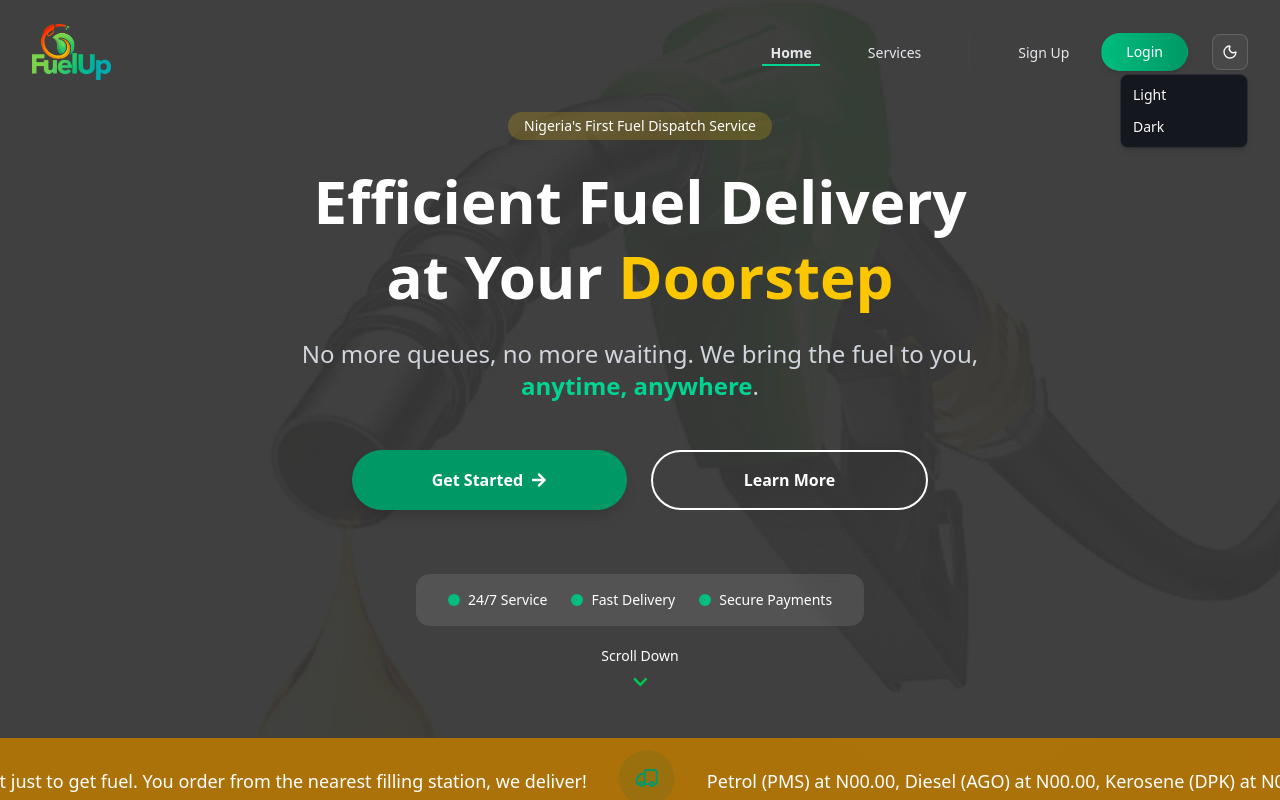
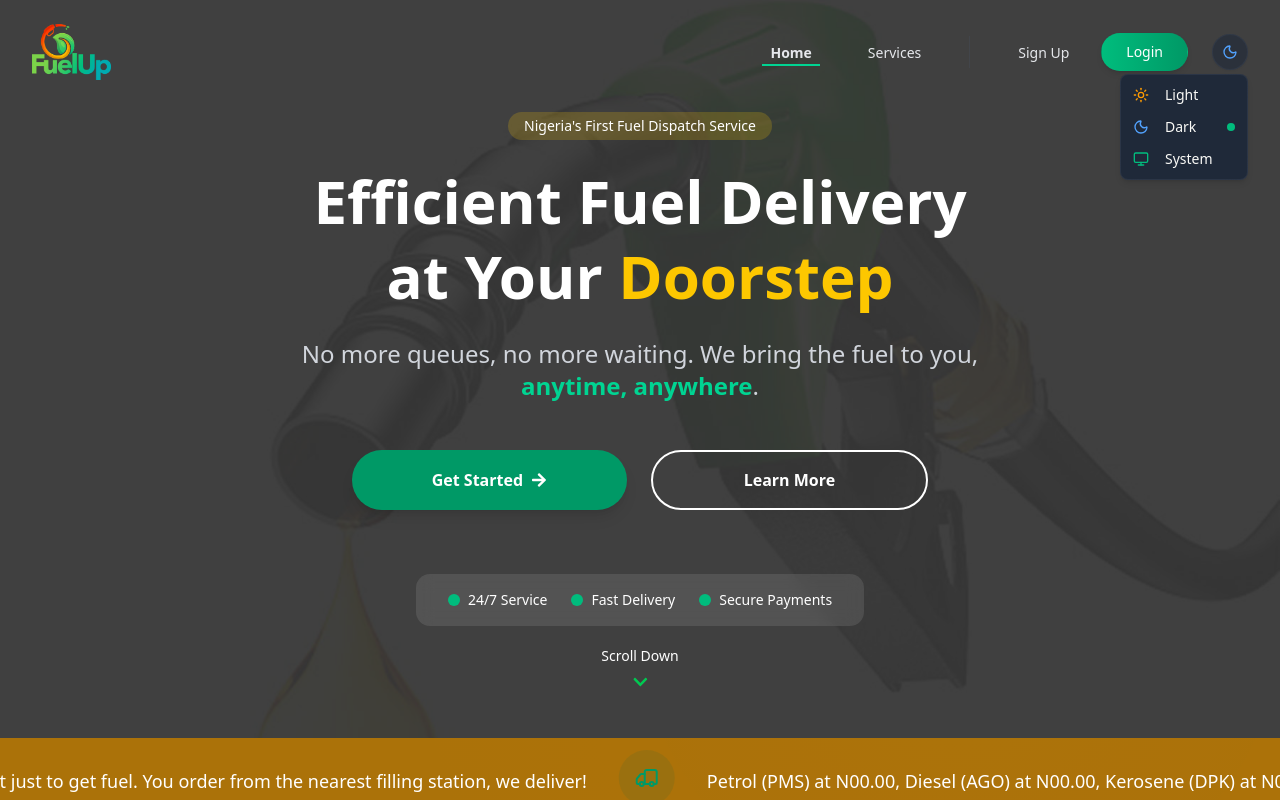
Before and after one commit to Adeboye22/user-fuelup, a React (Vite) app: page / in a window 1280 px wide. Both pictures are taken after a click on the button "Toggle theme". Shown: the top 800 px of the page. Built offline with nearby package versions, Linux system fonts and the light colour scheme.

Commit message:
updated the theme toggle

```diff
--- a/src/components/mode-toggle.jsx
+++ b/src/components/mode-toggle.jsx
@@ -1,32 +1,89 @@
-import { Moon, Sun } from "lucide-react"
+"use client"
 
+import { motion } from "framer-motion"
+import { Moon, Sun, Monitor } from "lucide-react"
 import { Button } from "@/components/ui/button"
-import {
-  DropdownMenu,
-  DropdownMenuContent,
-  DropdownMenuItem,
-  DropdownMenuTrigger,
-} from "@/components/ui/dropdown-menu"
+import { DropdownMenu, DropdownMenuContent, DropdownMenuItem, DropdownMenuTrigger } from "@/components/ui/dropdown-menu"
 import { useTheme } from "@/components/theme-provider"
 
 export function ModeToggle() {
-  const { setTheme } = useTheme()
+  const { theme, setTheme } = useTheme()
+
+  const getThemeIcon = () => {
+    switch (theme) {
+      case "light":
+        return <Sun className="h-[1.2rem] w-[1.2rem] text-amber-500" />
+      case "dark":
+        return <Moon className="h-[1.2rem] w-[1.2rem] text-blue-400" />
+      default:
+        return <Monitor className="h-[1.2rem] w-[1.2rem] text-emerald-500" />
+    }
+  }
 
   return (
     <DropdownMenu>
       <DropdownMenuTrigger asChild>
-        <Button variant="outline" size="icon">
-          <Sun className="h-[1.2rem] w-[1.2rem] rotate-0 scale-100 transition-all dark:-rotate-90 dark:scale-0" />
-          <Moon className="absolute h-[1.2rem] w-[1.2rem] rotate-90 scale-0 transition-all dark:rotate-0 dark:scale-100" />
+        <Button
+          variant="outline"
+          size="icon"
+          className="rounded-full h-9 w-9 bg-white/90 dark:bg-gray-800/60 backdrop-blur-md border border-gray-200 dark:border-gray-700/50 hover:bg-gray-50 dark:hover:bg-gray-700/30 transition-all duration-200"
+        >
+          <motion.div
+            key={theme}
+            initial={{ scale: 0.8, opacity: 0 }}
+            animate={{ scale: 1, opacity: 1 }}
+            transition={{ duration: 0.2 }}
+          >
+            {getThemeIcon()}
+          </motion.div>
           <span className="sr-only">Toggle theme</span>
         </Button>
       </DropdownMenuTrigger>
-      <DropdownMenuContent align="end">
-        <DropdownMenuItem onClick={() => setTheme("light")}>
-          Light
+      <DropdownMenuContent
+        align="end"
+        className="bg-white/95 dark:bg-gray-800/95 backdrop-blur-md border border-gray-200 dark:border-gray-700/50"
+      >
+        <DropdownMenuItem
+          onClick={() => setTheme("light")}
+          className="cursor-pointer hover:bg-gray-100 dark:hover:bg-gray-700/30"
+        >
+          <Sun className="mr-2 h-4 w-4 text-amber-500" />
+          <span>Light</span>
+          {theme === "light" && (
+            <motion.div
+              initial={{ scale: 0 }}
+              animate={{ scale: 1 }}
+              className="ml-auto w-2 h-2 bg-emerald-500 rounded-full"
+            />
+          )}
         </DropdownMenuItem>
-        <DropdownMenuItem onClick={() => setTheme("dark")}>
-          Dark
+        <DropdownMenuItem
+          onClick={() => setTheme("dark")}
+          className="cursor-pointer hover:bg-gray-100 dark:hover:bg-gray-700/30"
+        >
+          <Moon className="mr-2 h-4 w-4 text-blue-400" />
+          <span>Dark</span>
+          {theme === "dark" && (
+            <motion.div
+              initial={{ scale: 0 }}
+              animate={{ scale: 1 }}
+              className="ml-auto w-2 h-2 bg-emerald-500 rounded-full"
+            />
+          )}
+        </DropdownMenuItem>
+        <DropdownMenuItem
+          onClick={() => setTheme("system")}
+          className="cursor-pointer hover:bg-gray-100 dark:hover:bg-gray-700/30"
+        >
+          <Monitor className="mr-2 h-4 w-4 text-emerald-500" />
+          <span>System</span>
+          {theme === "system" && (
+            <motion.div
+              initial={{ scale: 0 }}
+              animate={{ scale: 1 }}
+              className="ml-auto w-2 h-2 bg-emerald-500 rounded-full"
+            />
+          )}
         </DropdownMenuItem>
       </DropdownMenuContent>
     </DropdownMenu>
--- /dev/null
+++ b/src/components/theme-notification.jsx
@@ -0,0 +1,54 @@
+"use client"
+
+import { motion, AnimatePresence } from "framer-motion"
+import { useEffect, useState } from "react"
+import { Sun, Moon, Monitor, Check } from "lucide-react"
+import { useTheme } from "@/components/theme-provider"
+
+export function ThemeNotification() {
+  const { theme } = useTheme()
+  const [showNotification, setShowNotification] = useState(false)
+  const [previousTheme, setPreviousTheme] = useState(theme)
+
+  useEffect(() => {
+    if (theme !== previousTheme && previousTheme) {
+      setShowNotification(true)
+      const timer = setTimeout(() => setShowNotification(false), 2000)
+      return () => clearTimeout(timer)
+    }
+    setPreviousTheme(theme)
+  }, [theme, previousTheme])
+
+  const getThemeInfo = () => {
+    switch (theme) {
+      case "light":
+        return { icon: Sun, label: "Light mode", color: "text-amber-500" }
+      case "dark":
+        return { icon: Moon, label: "Dark mode", color: "text-blue-400" }
+      default:
+        return { icon: Monitor, label: "System theme", color: "text-emerald-500" }
+    }
+  }
+
+  const themeInfo = getThemeInfo()
+  const Icon = themeInfo.icon
+
+  return (
+    <AnimatePresence>
+      {showNotification && (
+        <motion.div
+          initial={{ opacity: 0, y: 50, scale: 0.9 }}
+          animate={{ opacity: 1, y: 0, scale: 1 }}
+          exit={{ opacity: 0, y: 50, scale: 0.9 }}
+          className="fixed bottom-4 right-4 z-50 flex items-center gap-3 bg-white/95 dark:bg-gray-800/95 backdrop-blur-md border border-gray-200 dark:border-gray-700/50 rounded-lg px-4 py-3 shadow-lg"
+        >
+          <div className="flex items-center gap-2">
+            <Icon className={`h-5 w-5 ${themeInfo.color}`} />
+            <span className="text-sm font-medium text-gray-900 dark:text-white">{themeInfo.label}</span>
+          </div>
+          <Check className="h-4 w-4 text-emerald-500" />
+        </motion.div>
+      )}
+    </AnimatePresence>
+  )
+}
--- a/src/components/theme-provider.jsx
+++ b/src/components/theme-provider.jsx
@@ -9,20 +9,17 @@ const initialState = {
 
 const ThemeProviderContext = createContext(initialState)
 
-export function ThemeProvider({
-  children,
-  defaultTheme = "dark", // Changed default from "system" to "dark"
-  storageKey = "vite-ui-theme",
-  ...props
-}) {
+export function ThemeProvider({ children, defaultTheme = "system", storageKey = "fuelup-driver-theme", ...props }) {
   const [theme, setTheme] = useState(() => {
-    // Check localStorage first, then fall back to defaultTheme
-    const storedTheme = localStorage.getItem(storageKey)
-    return storedTheme || defaultTheme
+    if (typeof window !== "undefined") {
+      return localStorage.getItem(storageKey) || defaultTheme
+    }
+    return defaultTheme
   })
 
   useEffect(() => {
     const root = window.document.documentElement
+
     root.classList.remove("light", "dark")
 
     if (theme === "system") {
@@ -36,9 +33,9 @@ export function ThemeProvider({
 
   const value = {
     theme,
-    setTheme: (newTheme) => {
-      localStorage.setItem(storageKey, newTheme)
-      setTheme(newTheme)
+    setTheme: (theme) => {
+      localStorage.setItem(storageKey, theme)
+      setTheme(theme)
     },
   }
 
@@ -51,8 +48,8 @@ export function ThemeProvider({
 
 export const useTheme = () => {
   const context = useContext(ThemeProviderContext)
-  if (context === undefined) {
-    throw new Error("useTheme must be used within a ThemeProvider")
-  }
+
+  if (context === undefined) throw new Error("useTheme must be used within a ThemeProvider")
+
   return context
 }
--- /dev/null
+++ b/src/components/theme-toggle-inline.jsx
@@ -0,0 +1,44 @@
+"use client"
+
+import { motion } from "framer-motion"
+import { Moon, Sun, Monitor } from "lucide-react"
+import { useTheme } from "@/components/theme-provider"
+
+export function ThemeToggleInline() {
+  const { theme, setTheme } = useTheme()
+
+  const themes = [
+    { key: "light", icon: Sun, label: "Light", color: "text-amber-500" },
+    { key: "dark", icon: Moon, label: "Dark", color: "text-blue-400" },
+    { key: "system", icon: Monitor, label: "System", color: "text-emerald-500" },
+  ]
+
+  return (
+    <div className="flex items-center gap-1 p-1 bg-gray-100 dark:bg-gray-800/60 rounded-lg backdrop-blur-md">
+      {themes.map(({ key, icon: Icon, label, color }) => (
+        <motion.button
+          key={key}
+          onClick={() => setTheme(key)}
+          className={`relative flex items-center gap-2 px-3 py-2 rounded-md text-sm font-medium transition-all duration-200 ${
+            theme === key
+              ? "bg-white dark:bg-gray-700 text-gray-900 dark:text-white shadow-sm"
+              : "text-gray-600 dark:text-gray-400 hover:text-gray-900 dark:hover:text-white"
+          }`}
+          whileHover={{ scale: 1.02 }}
+          whileTap={{ scale: 0.98 }}
+        >
+          <Icon className={`h-4 w-4 ${theme === key ? color : ""}`} />
+          <span className="hidden sm:inline">{label}</span>
+          {theme === key && (
+            <motion.div
+              layoutId="activeTheme"
+              className="absolute inset-0 bg-white dark:bg-gray-700 rounded-md -z-10"
+              initial={false}
+              transition={{ type: "spring", bounce: 0.2, duration: 0.6 }}
+            />
+          )}
+        </motion.button>
+      ))}
+    </div>
+  )
+}
```
Also changed, not shown: src/pages/dashboard/Settings.jsx (+15 -81 lines).
